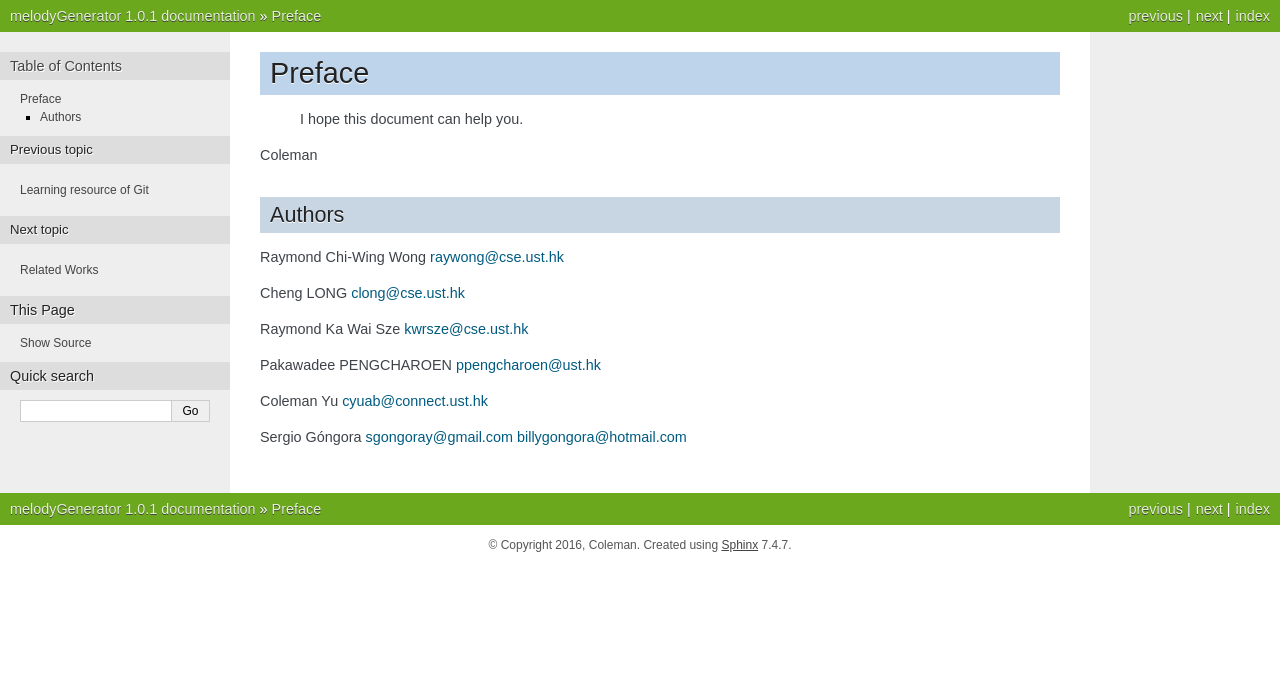
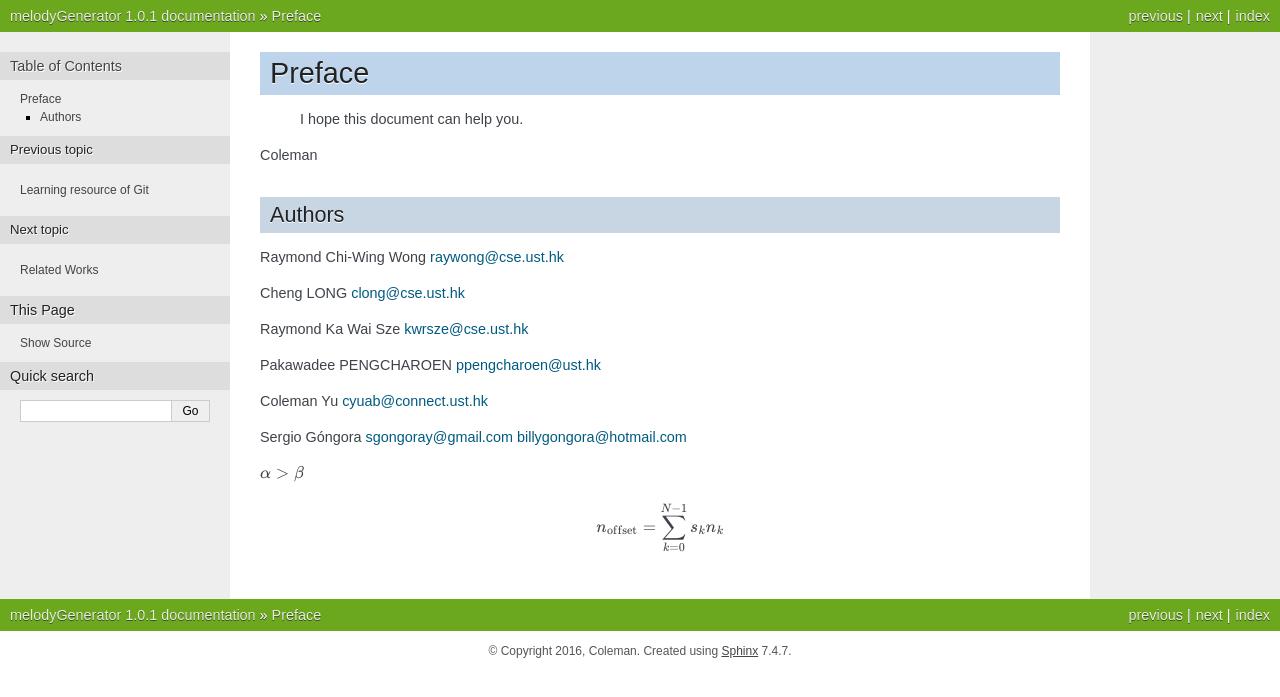
Before and after one commit to cyuab/melodyGeneratorSphinx, a Sphinx documentation site: the page built from source/tMusic/preface.rst, in a window 1280 px wide. Shown: the top 697 px of the page. Built offline with Sphinx 7.4.7, drawn with Linux system fonts in a browser that asks for light colours; formulas are drawn with MathJax 3; pages that are not in the unit, such as notebooks, are missing from menus.

Commit message:
Test maths

```diff
--- a/source/conf.py
+++ b/source/conf.py
@@ -29,6 +29,7 @@ import os
 # extensions coming with Sphinx (named 'sphinx.ext.*') or your custom
 # ones.
 extensions = []
+extensions.append('sphinx.ext.pngmath')
 
 # Add any paths that contain templates here, relative to this directory.
 templates_path = ['_templates']
--- a/source/sphinx/reStructuredText.rst
+++ b/source/sphinx/reStructuredText.rst
@@ -11,6 +11,8 @@ References
 #. `Quick reStructuredText <http://docutils.sourceforge.net/docs/user/rst/quickref.html>`_.
 
 #. `reStructuredText Primer <http://www.sphinx-doc.org/en/stable/rest.html>`_.
+
+#. `Restructured Text (reST) and Sphinx CheatSheet <http://thomas-cokelaer.info/tutorials/sphinx/rest_syntax.html#images-and-figures>`_.
 
 Learn from other documentation website
 -----------------------------------------------------
--- a/source/tMusic/preface.rst
+++ b/source/tMusic/preface.rst
@@ -25,3 +25,10 @@ cyuab@connect.ust.hk
 Sergio Góngora
 sgongoray@gmail.com
 billygongora@hotmail.com
+
+
+:math:`\alpha > \beta`
+
+.. math::
+
+    n_{\mathrm{offset}} = \sum_{k=0}^{N-1} s_k n_k
```
